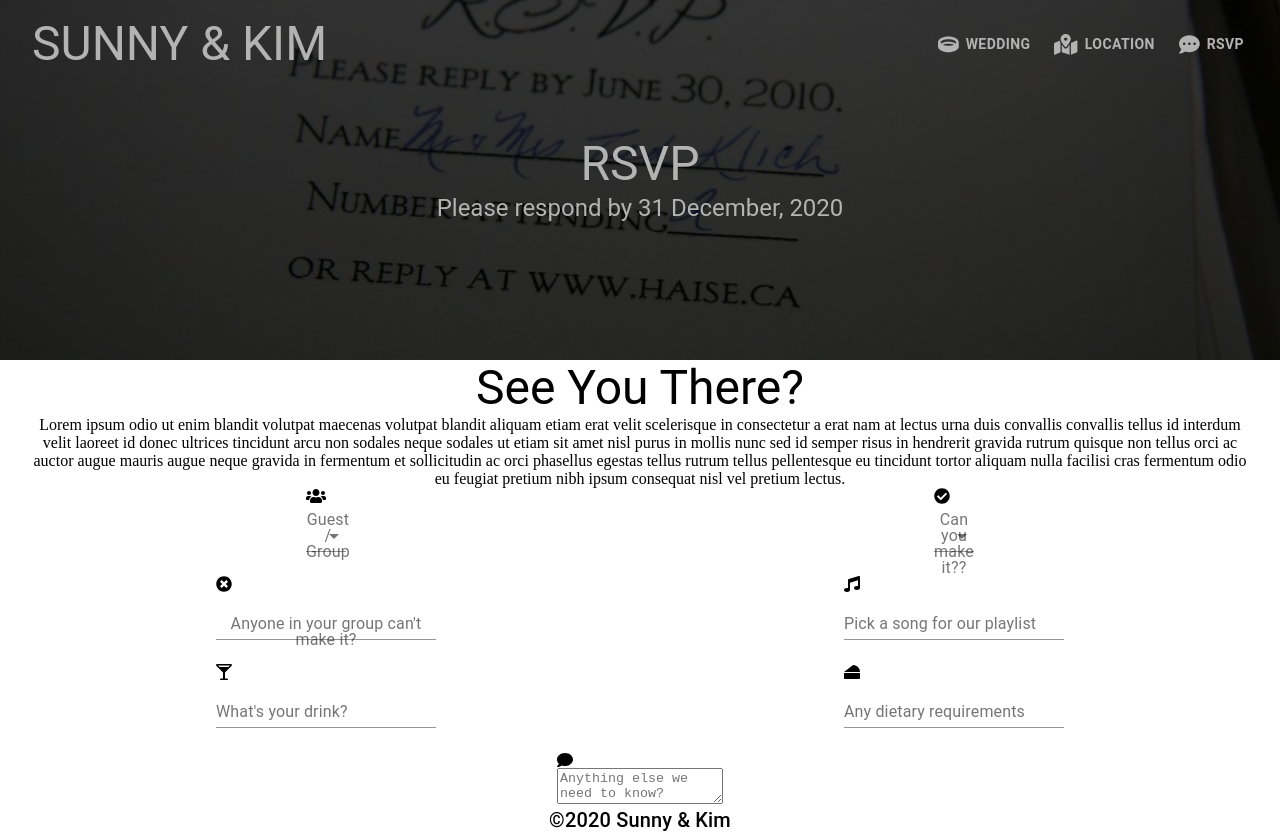
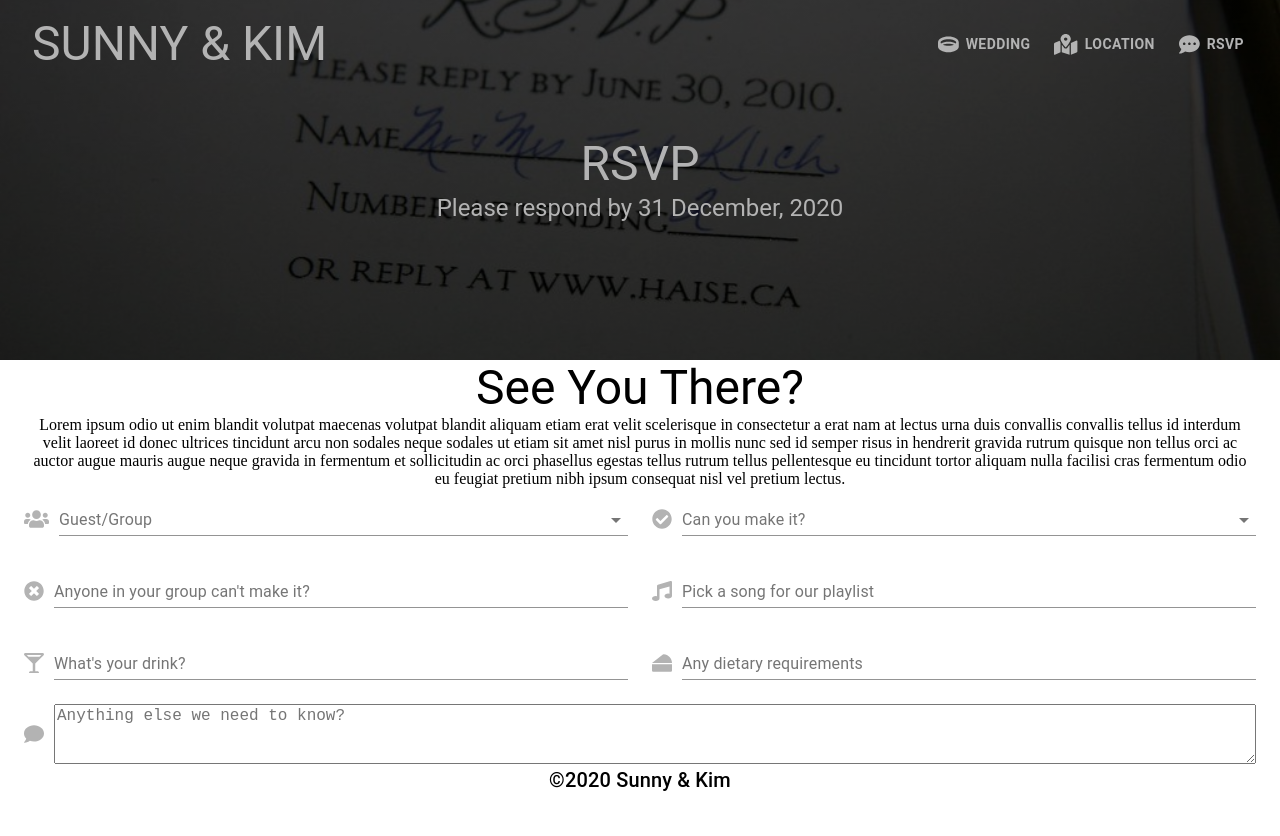
Before and after one commit to hebs87/wedding-website-frontend, a React (Create React App) app: page /rsvp in a window 1280 px wide. After the commit the page ends 800 px from the top, so only its background shows below. Built offline with nearby package versions, Linux system fonts and the light colour scheme.

Commit message:
Amended form fields in Form component

```diff
--- a/src/components/Form/Form.jsx
+++ b/src/components/Form/Form.jsx
@@ -1,4 +1,6 @@
+import {styles} from './Form.styles';
 import React, {Component} from "react";
+import {withStyles} from '@material-ui/core/styles';
 import Grid from "@material-ui/core/Grid";
 import FormControl from "@material-ui/core/FormControl";
 import InputLabel from "@material-ui/core/InputLabel";
@@ -17,67 +19,74 @@ import MenuItem from "@material-ui/core/MenuItem";
 
 class Form extends Component {
   render() {
+    const {classes} = this.props;
+
     return (
       <div>
         <Grid container spacing={3}>
-          <Grid item xs={12} md={6}>
-            <FormControl>
-              <FontAwesomeIcon icon={faUsers}/>
-              <InputLabel id="guest-group">Guest / Group</InputLabel>
-              <Select
-                labelId="guest-group"
-                // value={age}
-                // onChange={handleChange}
-              >
-                <MenuItem value={10}>Ten</MenuItem>
-                <MenuItem value={20}>Twenty</MenuItem>
-                <MenuItem value={30}>Thirty</MenuItem>
-              </Select>
-            </FormControl>
+          <Grid item xs={12} md={6} className={classes.formControl}>
+            <FontAwesomeIcon icon={faUsers} className={classes.formIcon}/>
+            <TextField
+              className={classes.formField}
+              id="guest-group"
+              select
+              label="Guest/Group"
+              // value={currency}
+              // onChange={handleChange}
+            >
+            </TextField>
           </Grid>
-          <Grid item xs={12} md={6}>
-            <FormControl>
-              <FontAwesomeIcon icon={faCheckCircle}/>
-              <InputLabel id="attending">Can you make it??</InputLabel>
-              <Select
-                labelId="attending"
-                // value={age}
-                // onChange={handleChange}
-              >
-                <MenuItem value={'Yes'}>Yes</MenuItem>
-                <MenuItem value={'No'}>No</MenuItem>
-              </Select>
-            </FormControl>
+          <Grid item xs={12} md={6} className={classes.formControl}>
+            <FontAwesomeIcon icon={faCheckCircle} className={classes.formIcon}/>
+            <TextField
+              className={classes.formField}
+              id="attending"
+              select
+              label="Can you make it?"
+              // value={currency}
+              // onChange={handleChange}
+            />
           </Grid>
-          <Grid item xs={12} md={6}>
-            <FormControl>
-              <FontAwesomeIcon icon={faTimesCircle}/>
-              <TextField id="not-attending" label="Anyone in your group can't make it?"/>
-            </FormControl>
+          <Grid item xs={12} md={6} className={classes.formControl}>
+            <FontAwesomeIcon icon={faTimesCircle} className={classes.formIcon}/>
+            <TextField
+              className={classes.formField}
+              id="not-attending"
+              label="Anyone in your group can't make it?"
+            />
           </Grid>
-          <Grid item xs={12} md={6}>
-            <FormControl>
-              <FontAwesomeIcon icon={faMusic}/>
-              <TextField id="song" label="Pick a song for our playlist"/>
-            </FormControl>
+          <Grid item xs={12} md={6} className={classes.formControl}>
+            <FontAwesomeIcon icon={faMusic} className={classes.formIcon}/>
+            <TextField
+              className={classes.formField}
+              id="song"
+              label="Pick a song for our playlist"
+            />
           </Grid>
-          <Grid item xs={12} md={6}>
-            <FormControl>
-              <FontAwesomeIcon icon={faGlassMartiniAlt}/>
-              <TextField id="drink" label="What's your drink?"/>
-            </FormControl>
+          <Grid item xs={12} md={6} className={classes.formControl}>
+            <FontAwesomeIcon icon={faGlassMartiniAlt} className={classes.formIcon}/>
+            <TextField
+              className={classes.formField}
+              id="drink"
+              label="What's your drink?"
+            />
           </Grid>
-          <Grid item xs={12} md={6}>
-            <FormControl>
-              <FontAwesomeIcon icon={faCheese}/>
-              <TextField id="dietary-requirements" label="Any dietary requirements"/>
-            </FormControl>
+          <Grid item xs={12} md={6} className={classes.formControl}>
+            <FontAwesomeIcon icon={faCheese} className={classes.formIcon}/>
+            <TextField
+              className={classes.formField}
+              id="dietary-requirements"
+              label="Any dietary requirements"
+            />
           </Grid>
-          <Grid item xs={12}>
-            <FormControl>
-              <FontAwesomeIcon icon={faComment}/>
-              <TextareaAutosize id="additional-info" rowsMin={1} placeholder="Anything else we need to know?"/>
-            </FormControl>
+          <Grid item xs={12} className={classes.textAreaControl}>
+            <FontAwesomeIcon icon={faComment} className={classes.textAreaIcon}/>
+            <TextareaAutosize
+              className={classes.textAreaField}
+              id="additional-info"
+              rowsMin={3}
+              placeholder="Anything else we need to know?"
+            />
           </Grid>
         </Grid>
       </div>
@@ -85,4 +94,4 @@ class Form extends Component {
   }
 }
 
-export default Form;
+export default withStyles(styles)(Form);
--- a/src/components/Form/Form.styles.js
+++ b/src/components/Form/Form.styles.js
@@ -0,0 +1,30 @@
+export const styles = theme => ({
+  formControl: {
+    display: 'flex',
+    position: 'relative',
+    alignItems: 'flex-end',
+  },
+  formIcon: {
+    transform: 'translateY(-7px)',
+    marginRight: 10,
+    color: '#b3b3b3',
+    fontSize: 20,
+  },
+  formField: {
+    width: '100%',
+  },
+  textAreaControl: {
+    display: 'flex',
+    position: 'relative',
+    alignItems: 'center',
+  },
+  textAreaIcon: {
+    marginRight: 10,
+    color: '#b3b3b3',
+    fontSize: 20,
+  },
+  textAreaField: {
+    width: '100%',
+    fontSize: 16,
+  },
+});
```
